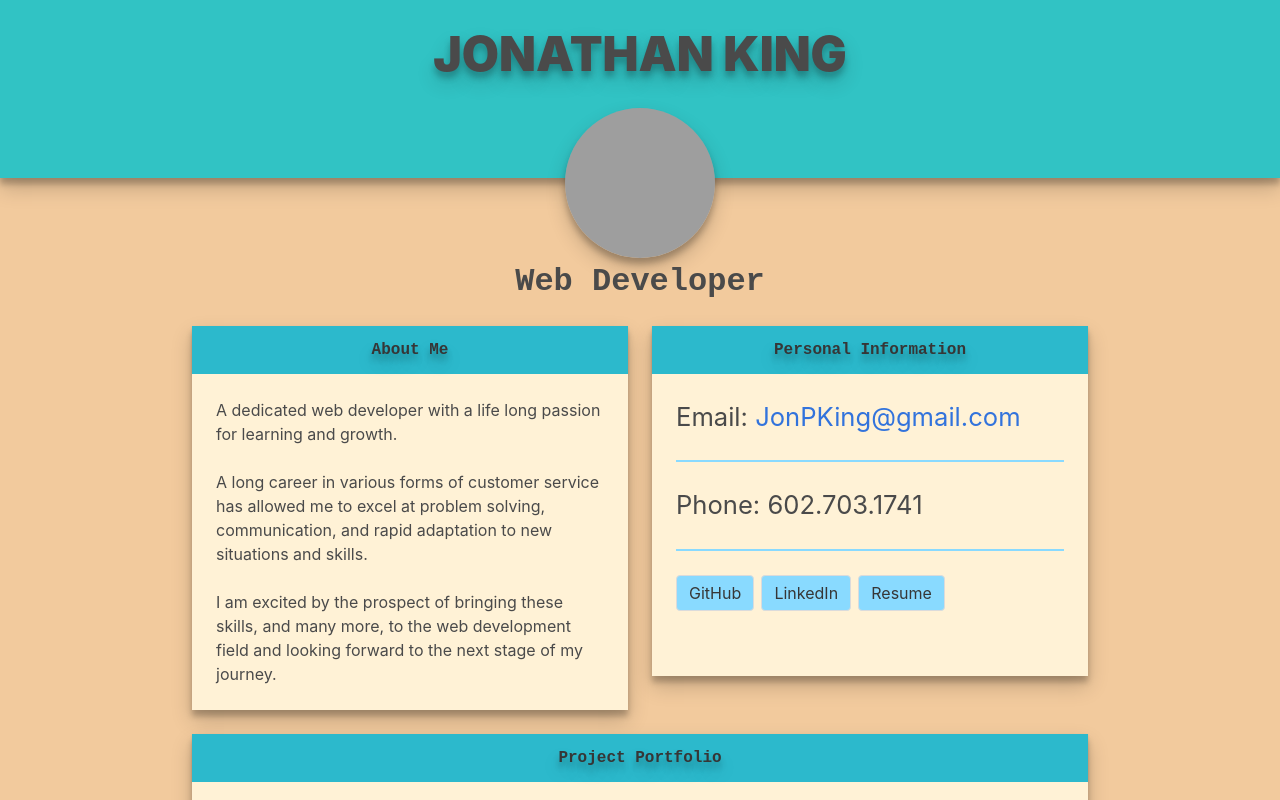
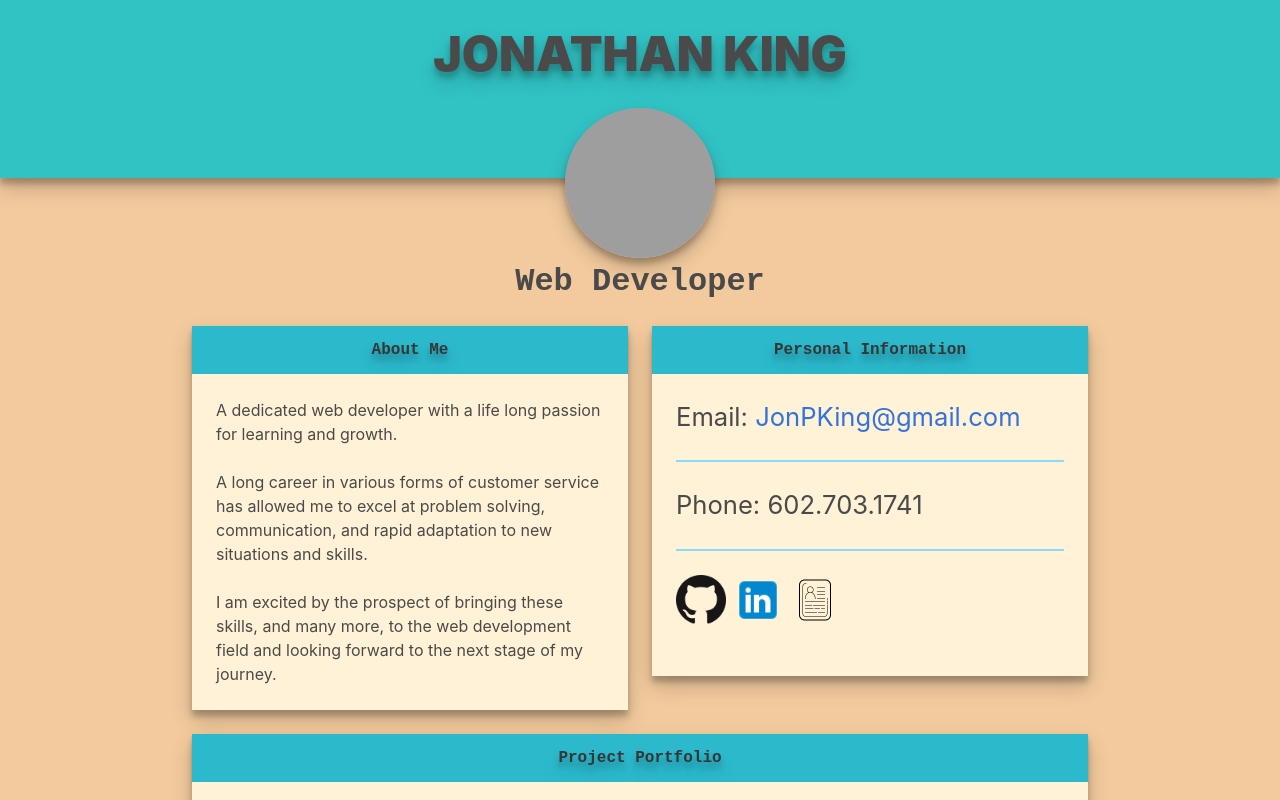
Before and after one commit to jonpking/jonpking.github.io, a plain HTML site: page index.html in a window 1280 px wide. Shown: the top 800 px of the page. Drawn offline with nearby package versions, Linux system fonts and the light colour scheme; grey boxes are pictures that could not be loaded.

Commit message:
updated github, linkedin, and resume buttons to appears as icons

```diff
--- a/assets/css/style.css
+++ b/assets/css/style.css
@@ -100,3 +100,8 @@ hr {
 .button {
     background-color: #89daff;
 }
+
+.link-icon {
+    height: 50px;
+    width: 50px;
+}
--- a/index.html
+++ b/index.html
@@ -64,9 +64,15 @@
                             <hr>
                             Phone: 602.703.1741
                             <hr>
-                            <a class="button" href="https://github.com/jonpking">GitHub</a>
-                            <a class="button" href="https://www.linkedin.com/in/jonathan-king-00500a44">LinkedIn</a>
-                            <a class="button" href="assets/files/Jonathan King Resume May 2019.pdf">Resume</a>
+                            <a href="https://github.com/jonpking">
+                                <img class="link-icon" src="./assets/images/github_icon.png">
+                            </a>
+                            <a href="https://www.linkedin.com/in/jonathan-king-00500a44">
+                                <img class="link-icon" src="./assets/images/linkedin_icon.png">
+                            </a>
+                            <a href="assets/files/Jonathan King Resume May 2019.pdf">
+                                <img class="link-icon" src="./assets/images/resume_icon.png">
+                            </a>
                         </div>
                     </div>
                 </div>
```
